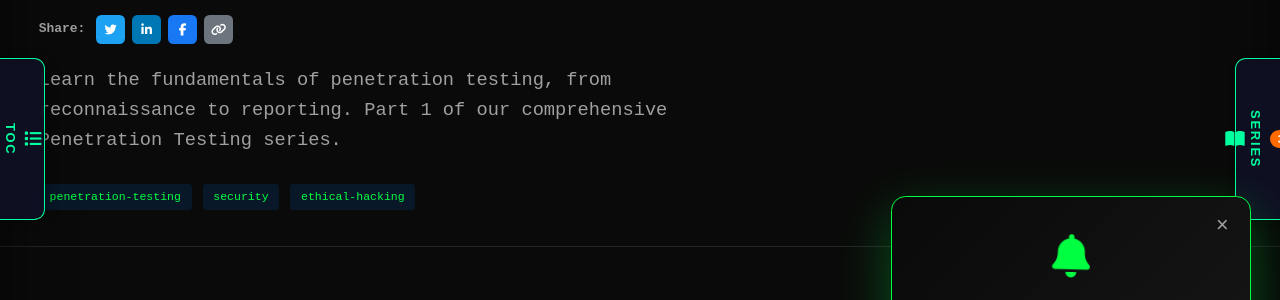
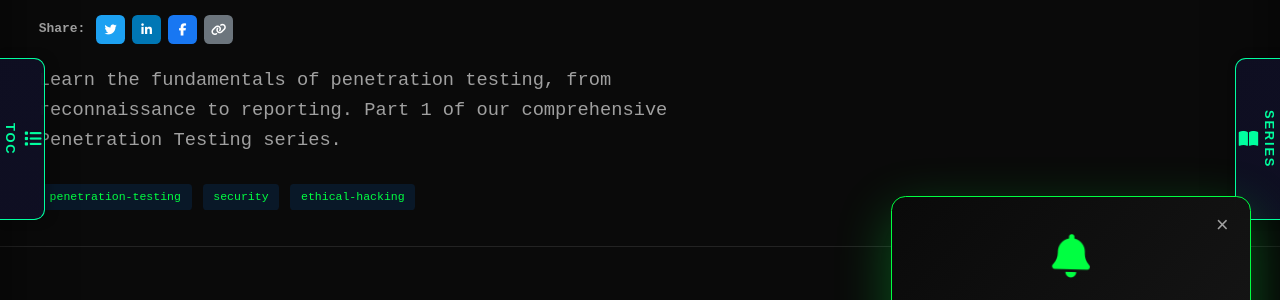
Before and after one commit to Tharunaditya/tharunaditya.github.io, a Jekyll site: the page built from _posts/2026-01-25-pentesting-fundamentals-part-1.md, in a window 1280 px wide. Shown: the part 311-611 px from the top of the page. Built offline with Jekyll 4.4.1, drawn with Linux system fonts in a browser that asks for light colours; nearby versions of some CDN libraries; comment, search, counter and statistics services are not loaded.

Commit message:
Remove non-functional series count badge

```diff
--- a/_layouts/post.html
+++ b/_layouts/post.html
@@ -238,10 +238,6 @@ layout: default
                 <i class="fas fa-book-open tab-icon"></i>
                 <span class="tab-text">SERIES</span>
             </span>
-            {% assign total_series = site.posts | where: "series", page.series | size %}
-            {% if total_series > 0 %}
-            <span class="tab-badge">{{ total_series }}</span>
-            {% endif %}
         </button>
         {% endif %}
 
--- a/assets/css/blog.css
+++ b/assets/css/blog.css
@@ -900,17 +900,6 @@
     margin: 8px 0;
 }
 
-.sidebar-tab .tab-badge {
-    background: var(--series-current);
-    color: white;
-    font-size: 0.7rem;
-    font-weight: 700;
-    padding: 4px 8px;
-    border-radius: 10px;
-    margin: 5px 0;
-    writing-mode: horizontal-tb;
-}
-
 /* Hide tabs when sidebar is expanded */
 .toc-sidebar.expanded + .toc-tab,
 .series-sidebar.expanded + .series-tab {
```
